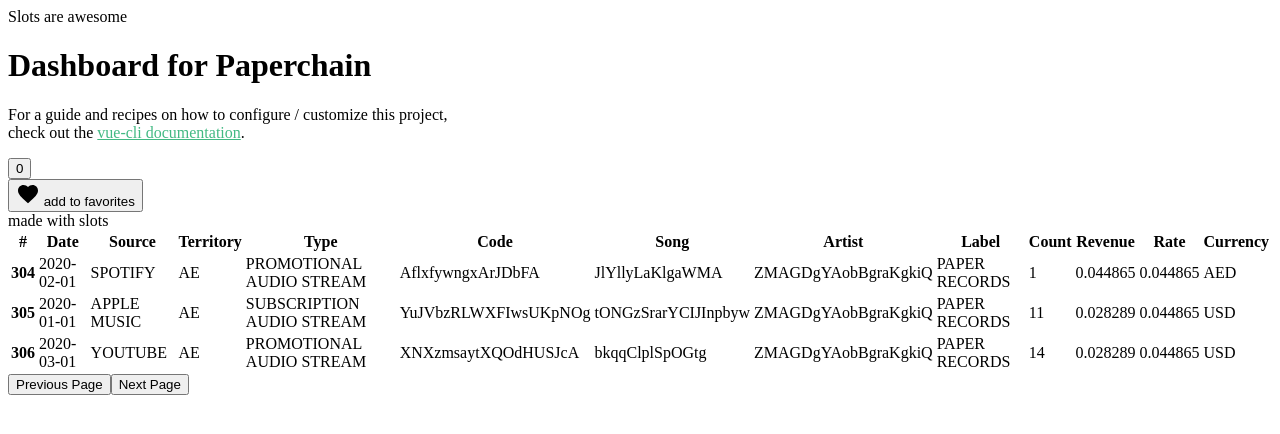
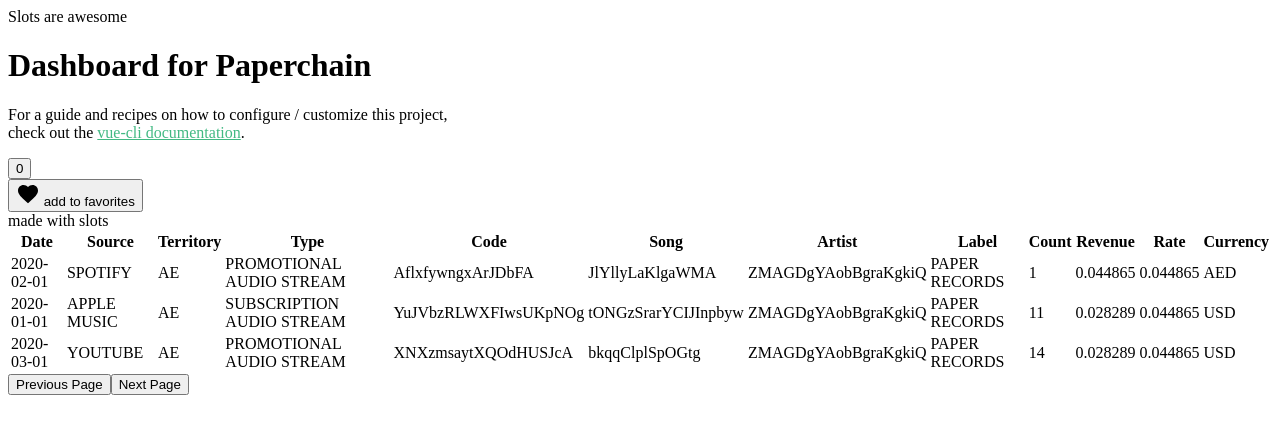
Before and after one commit to Morganhtrotter/Paperchain, a Vue app in the folder dashboard/: page / in a window 1280 px wide. Shown: the top 434 px of the page. Built offline with nearby package versions, Linux system fonts and the light colour scheme.

Commit message:
Defined getter and setter for sortedItems computed property

```diff
--- a/dashboard/src/components/Table.vue
+++ b/dashboard/src/components/Table.vue
@@ -3,7 +3,6 @@
       <table class="table">
         <thead>
           <tr>
-            <th scope="col">#</th>
             <th scope="col" v-on:click="sort('metric_date')">Date</th>
             <th scope="col" v-on:click="sort('source')">Source</th>
             <th scope="col" v-on:click="sort('territory')">Territory</th>
@@ -20,7 +19,6 @@
         </thead>
         <tbody>
           <tr v-for="item in sortedItems" :key="item.isrc">
-            <th scope="row">{{ getCount() }}</th>
             <td>{{ item.metric_date}}</td>
             <td>{{ item.source }}</td>
             <td>{{ item.territory }}</td>
@@ -65,7 +63,18 @@ export default {
     }
   },
   computed: {
-    sortedItems:function() {
+    sortedItems: {
+      get: function() {
+        return this.items.filter((row, index) => {
+          let start = (this.currentPage - 1) * this.pageSize;
+          let end = this.currentPage * this.pageSize;
+          if (index >= start && index < end) {
+            return true;
+          }
+        });
+      },
+
+      set: function() {
         return this.items.filter((row, index) => {
           let start = (this.currentPage - 1) * this.pageSize;
           let end = this.currentPage * this.pageSize;
@@ -74,11 +83,9 @@ export default {
           }
         });
       }
+    }
   },
   methods: {
-    getCount() {
-      return this.count++;
-    },
     sort(attribute) {
       this.count = 1;
       function compareAscending(a, b) {
```
Lines whose indentation alone changed are shown as unchanged.
